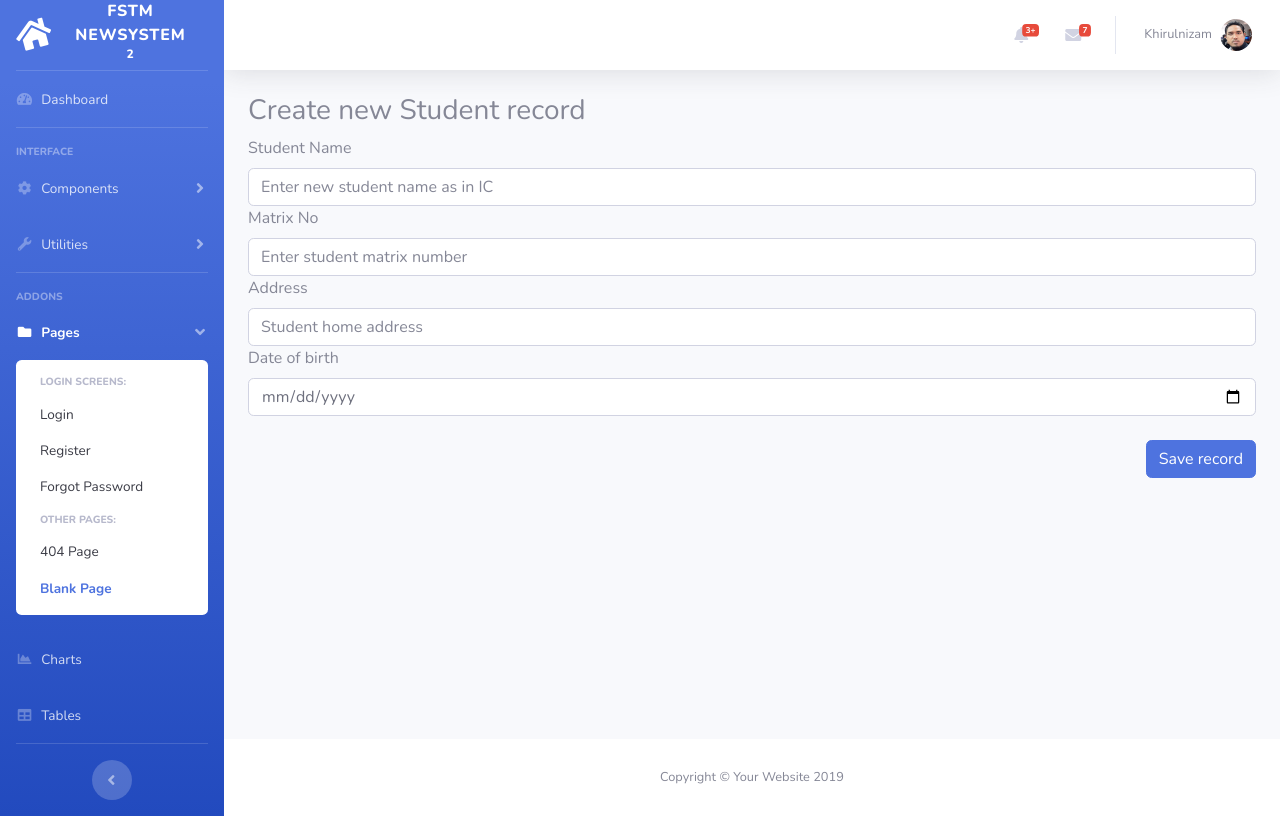
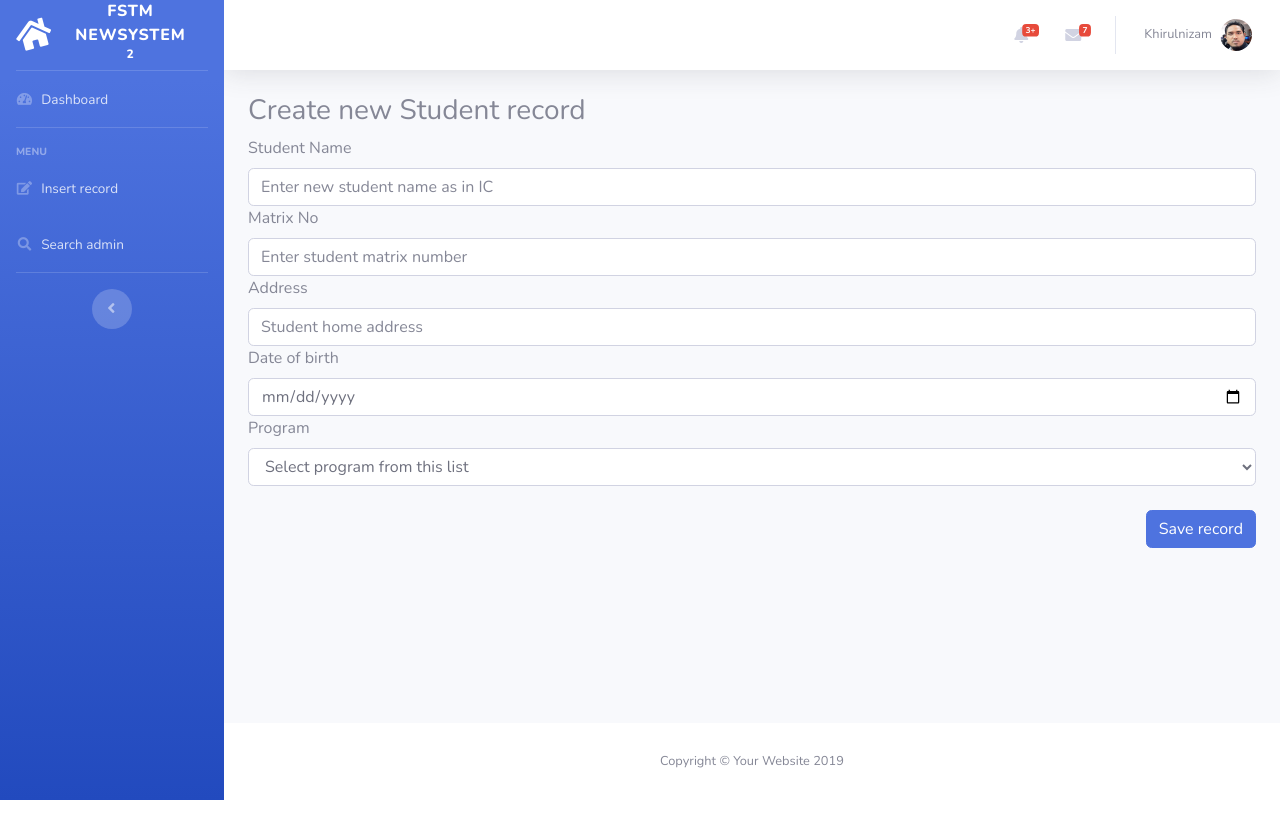
Before and after one commit to khirulnizam/newsystem, a PHP site: page /forminsert.php in a window 1280 px wide. Run offline with PHP 8.4, Linux system fonts and the light colour scheme; data that the repository does not hold is empty.

Commit message:
inner join display from 2tables

```diff
--- a/forminsert.php
+++ b/forminsert.php
@@ -23,8 +23,31 @@ if(isset($_GET['message'])){
 
 	<label for="dob">Date of birth</label>
 	<input type="date" name="dob" class="form-control"
-		placeholder="Student date of birth"><br>
+		placeholder="Student date of birth">
 
+	<!-- additional for drop-down program -->
+	<label for="programcode">Program</label>
+	<select class="form-control" name="programcode">
+		<option value="0">Select program from this list
+		</option>
+		<?php
+			//connect to datase
+			include "include/dbconnect.php";
+			$sql = "SELECT * FROM programs";
+			$result=mysqli_query($conn,$sql);
+			//display in options
+			while($row=mysqli_fetch_array($result)){
+				$code=$row['programcode'];
+				$pname=$row['programname'];
+				echo "<option value='$code'>".
+						"$code $pname ".
+						"</option>";
+			}
+
+		?>
+
+	</select>
+	<br>
 	<div class="float-right">
 		<button type="submit" class ="btn btn-primary">
 		Save record</button>
--- a/include/header.template.php
+++ b/include/header.template.php
@@ -51,82 +51,20 @@
 
       <!-- Heading -->
       <div class="sidebar-heading">
-        Interface
+        Menu
       </div>
-
-      <!-- Nav Item - Pages Collapse Menu -->
       <li class="nav-item">
-        <a class="nav-link collapsed" href="#" data-toggle="collapse" data-target="#collapseTwo" aria-expanded="true" aria-controls="collapseTwo">
-          <i class="fas fa-fw fa-cog"></i>
-          <span>Components</span>
-        </a>
-        <div id="collapseTwo" class="collapse" aria-labelledby="headingTwo" data-parent="#accordionSidebar">
-          <div class="bg-white py-2 collapse-inner rounded">
-            <h6 class="collapse-header">Custom Components:</h6>
-            <a class="collapse-item" href="buttons.html">Buttons</a>
-            <a class="collapse-item" href="cards.html">Cards</a>
-          </div>
-        </div>
+        <a class="nav-link" href="forminsert.php">
+          <i class="fas fa-fw fa-edit"></i>
+          <span>Insert record</span></a>
+      </li>
+      <li class="nav-item">
+        <a class="nav-link" href="search-admin.php">
+          <i class="fas fa-fw fa-search"></i>
+          <span>Search admin</span></a>
       </li>
 
-      <!-- Nav Item - Utilities Collapse Menu -->
-      <li class="nav-item">
-        <a class="nav-link collapsed" href="#" data-toggle="collapse" data-target="#collapseUtilities" aria-expanded="true" aria-controls="collapseUtilities">
-          <i class="fas fa-fw fa-wrench"></i>
-          <span>Utilities</span>
-        </a>
-        <div id="collapseUtilities" class="collapse" aria-labelledby="headingUtilities" data-parent="#accordionSidebar">
-          <div class="bg-white py-2 collapse-inner rounded">
-            <h6 class="collapse-header">Custom Utilities:</h6>
-            <a class="collapse-item" href="utilities-color.html">Colors</a>
-            <a class="collapse-item" href="utilities-border.html">Borders</a>
-            <a class="collapse-item" href="utilities-animation.html">Animations</a>
-            <a class="collapse-item" href="utilities-other.html">Other</a>
-          </div>
-        </div>
-      </li>
 
-      <!-- Divider -->
-      <hr class="sidebar-divider">
-
-      <!-- Heading -->
-      <div class="sidebar-heading">
-        Addons
-      </div>
-
-      <!-- Nav Item - Pages Collapse Menu -->
-      <li class="nav-item active">
-        <a class="nav-link" href="#" data-toggle="collapse" data-target="#collapsePages" aria-expanded="true" aria-controls="collapsePages">
-          <i class="fas fa-fw fa-folder"></i>
-          <span>Pages</span>
-        </a>
-        <div id="collapsePages" class="collapse show" aria-labelledby="headingPages" data-parent="#accordionSidebar">
-          <div class="bg-white py-2 collapse-inner rounded">
-            <h6 class="collapse-header">Login Screens:</h6>
-            <a class="collapse-item" href="login.html">Login</a>
-            <a class="collapse-item" href="register.html">Register</a>
-            <a class="collapse-item" href="forgot-password.html">Forgot Password</a>
-            <div class="collapse-divider"></div>
-            <h6 class="collapse-header">Other Pages:</h6>
-            <a class="collapse-item" href="404.html">404 Page</a>
-            <a class="collapse-item active" href="blank.html">Blank Page</a>
-          </div>
-        </div>
-      </li>
-
-      <!-- Nav Item - Charts -->
-      <li class="nav-item">
-        <a class="nav-link" href="charts.html">
-          <i class="fas fa-fw fa-chart-area"></i>
-          <span>Charts</span></a>
-      </li>
-
-      <!-- Nav Item - Tables -->
-      <li class="nav-item">
-        <a class="nav-link" href="tables.html">
-          <i class="fas fa-fw fa-table"></i>
-          <span>Tables</span></a>
-      </li>
 
       <!-- Divider -->
       <hr class="sidebar-divider d-none d-md-block">
--- a/searchProceeding.php
+++ b/searchProceeding.php
@@ -50,6 +50,7 @@ if (mysqli_num_rows($result) > 0) {
 		</tr>
 	<?php
     while($row = mysqli_fetch_assoc($result)) {
+    	//display records
     	echo "<tr>";
         echo "<td> ".$row['id']."</td>";
         echo "<td> ".$row['title'] ."</td>";
```
Also changed, not shown: saverecord.php (+5 -2 lines), search.php (+14 -7 lines), 1 other file.
